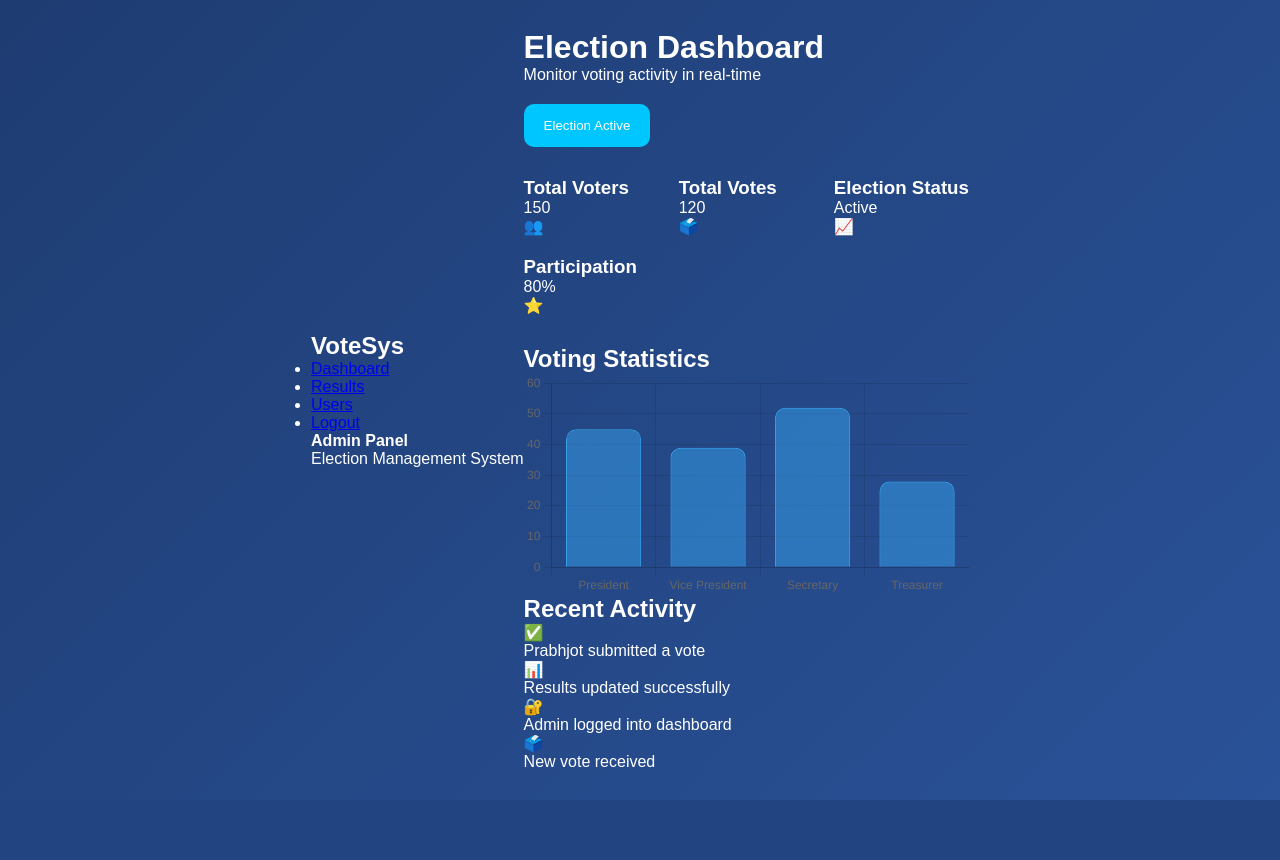
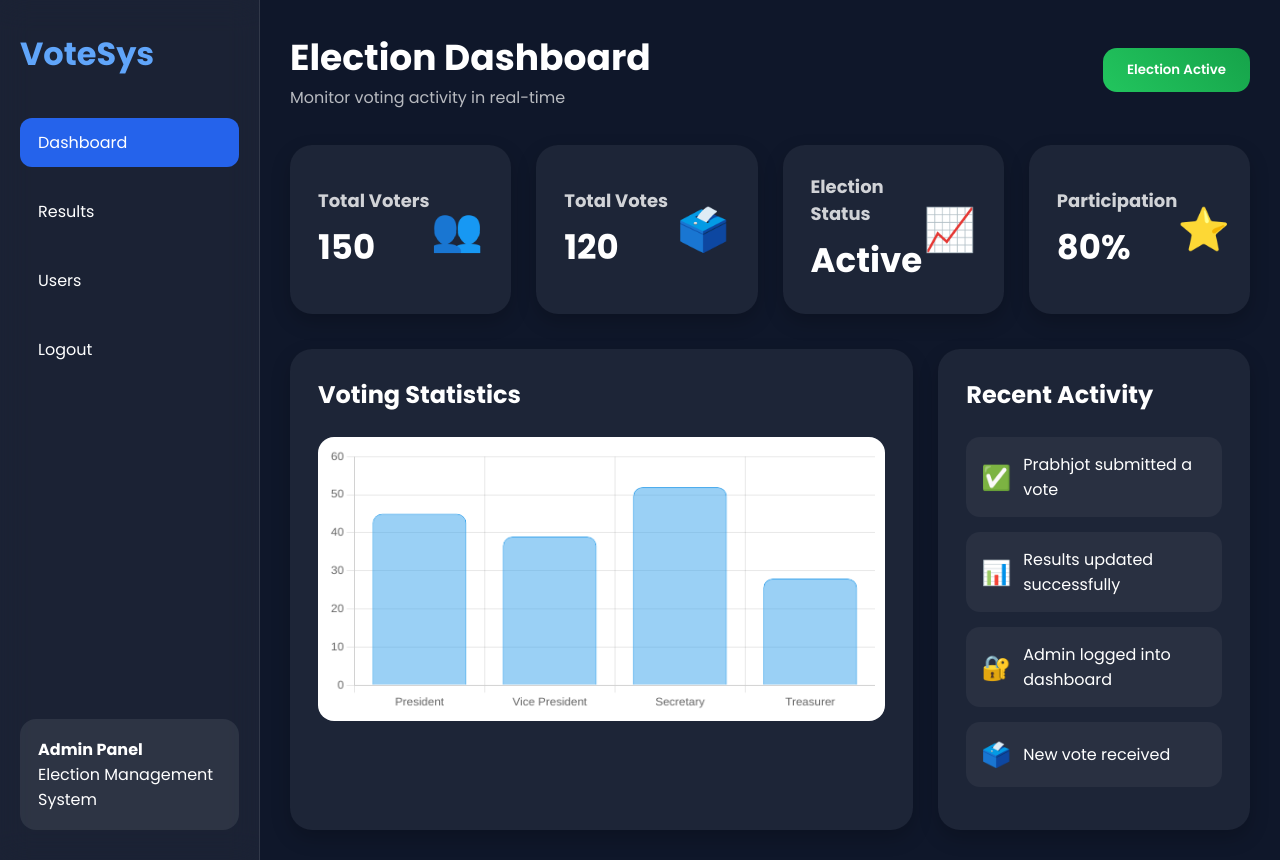
Before and after one commit to prabhjotkaur26/rwa-voting, a Python web app: template frontend/templates/admin/dashboard.html in a window 1280 px wide. Before the commit the page ends 800 px from the top, so only its background shows below. Run offline with Jinja, Linux system fonts and the light colour scheme; the template is opened without the code that fills it, so the values that code supplies are empty.

Commit message:
Update style.css

```diff
--- a/frontend/static/css/style.css
+++ b/frontend/static/css/style.css
@@ -2,116 +2,179 @@
   margin: 0;
   padding: 0;
   box-sizing: border-box;
-  font-family: Arial, sans-serif;
+  font-family: 'Poppins', sans-serif;
 }
 
 body {
-  background: linear-gradient(135deg, #1e3c72, #2a5298);
+  background: #0f172a;
+  display: flex;
   min-height: 100vh;
-  display: flex;
-  justify-content: center;
-  align-items: center;
   color: white;
 }
 
-.hero {
-  text-align: center;
+.sidebar {
+  width: 260px;
+  background: rgba(255,255,255,0.05);
+  backdrop-filter: blur(15px);
+  border-right: 1px solid rgba(255,255,255,0.1);
+  padding: 30px 20px;
+  display: flex;
+  flex-direction: column;
+  justify-content: space-between;
 }
 
-.hero h1 {
-  font-size: 60px;
+.logo {
+  font-size: 32px;
+  margin-bottom: 40px;
+  color: #60a5fa;
+}
+
+.nav-links {
+  list-style: none;
+}
+
+.nav-links li {
   margin-bottom: 20px;
 }
 
-.hero p {
-  font-size: 20px;
-  margin-bottom: 30px;
-}
-
-.card {
-  background: rgba(255,255,255,0.1);
-  padding: 40px;
-  border-radius: 20px;
-  backdrop-filter: blur(10px);
-  width: 400px;
-  text-align: center;
-  box-shadow: 0 8px 20px rgba(0,0,0,0.3);
-  }
-
-.large-card {
-  width: 700px;
-}
-
-input {
-  width: 100%;
-  padding: 14px;
-  margin: 15px 0;
-  border: none;
-  border-radius: 10px;
-}
-
-button,
-.btn {
-  background: #00c6ff;
+.nav-links a {
+  text-decoration: none;
   color: white;
-   border: none;
-  padding: 14px 20px;
-  border-radius: 10px;
-  cursor: pointer;
-  text-decoration: none;
-  display: inline-block;
-  margin-top: 20px;
+  padding: 12px 18px;
+  display: block;
+  border-radius: 12px;
   transition: 0.3s;
 }
 
-button:hover,
-.btn:hover {
-  background: #0072ff;
-  transform: scale(1.05);
+.nav-links a:hover,
+.nav-links .active {
+  background: #2563eb;
 }
 
-.candidate-grid {
-  display: grid;
-  grid-template-columns: repeat(2,1fr);
-  gap: 15px;
-  margin-top: 20px;
+.admin-box {
+  background: rgba(255,255,255,0.08);
+  padding: 18px;
+  border-radius: 16px;
 }
 
-label {
-  background: rgba(255,255,255,0.1);
-  padding: 15px;
-  border-radius: 10px;
+.main-content {
+  flex: 1;
+  padding: 30px;
 }
 
-.dashboard {
-  width: 900px;
+.topbar {
+  display: flex;
+  justify-content: space-between;
+  align-items: center;
+  margin-bottom: 35px;
+}
+
+.topbar h1 {
+  font-size: 36px;
+}
+
+.topbar p {
+  opacity: 0.7;
+}
+
+.status-btn {
+  background: linear-gradient(45deg, #22c55e, #16a34a);
+  border: none;
+  color: white;
+  padding: 12px 24px;
+  border-radius: 14px;
+  font-weight: 600;
+  cursor: pointer;
 }
 
 .stats-grid {
   display: grid;
-  grid-template-columns: repeat(3,1fr);
-  gap: 20px;
-  margin: 30px 0;
-}
-.stat-box {
-  background: rgba(255,255,255,0.1);
-  padding: 30px;
-  border-radius: 20px;
-  text-align: center;
+  grid-template-columns: repeat(auto-fit, minmax(220px, 1fr));
+  gap: 25px;
+  margin-bottom: 35px;
 }
 
-.stat-box h2 {
-  margin-bottom: 10px;
+.stat-card {
+  background: rgba(255,255,255,0.06);
+  padding: 28px;
+  border-radius: 22px;
+  display: flex;
+  justify-content: space-between;
+  align-items: center;
+  box-shadow: 0 8px 20px rgba(0,0,0,0.2);
+  transition: 0.3s;
 }
 
-table {
-  width: 100%;
-  border-collapse: collapse;
-  margin-top: 20px;
+.stat-card:hover {
+  transform: translateY(-5px);
 }
 
-table th,
-table td {
-  border: 1px solid rgba(255,255,255,0.3);
+.stat-card h3 {
+  font-size: 18px;
+  opacity: 0.8;
+}
+
+.stat-card p {
+  font-size: 34px;
+  font-weight: 700;
+  margin-top: 8px;
+}
+
+.stat-card span {
+  font-size: 42px;
+}
+
+.content-grid {
+  display: grid;
+  grid-template-columns: 2fr 1fr;
+  gap: 25px;
+}
+
+.chart-card,
+.activity-card {
+  background: rgba(255,255,255,0.06);
+  padding: 28px;
+  border-radius: 22px;
+  box-shadow: 0 8px 20px rgba(0,0,0,0.2);
+}
+
+.chart-card h2,
+.activity-card h2 {
+  margin-bottom: 25px;
+}
+
+.activity-item {
+  display: flex;
+  align-items: center;
+  gap: 12px;
+  background: rgba(255,255,255,0.05);
   padding: 15px;
+  border-radius: 14px;
+  margin-bottom: 15px;
 }
+
+.activity-item span {
+  font-size: 24px;
+}
+
+canvas {
+  background: white;
+  border-radius: 16px;
+  padding: 10px;
+}
+
+@media(max-width: 900px) {
+
+  body {
+    flex-direction: column;
+  }
+
+  .sidebar {
+    width: 100%;
+  }
+
+  .content-grid {
+    grid-template-columns: 1fr;
+  }
+
+}
```
